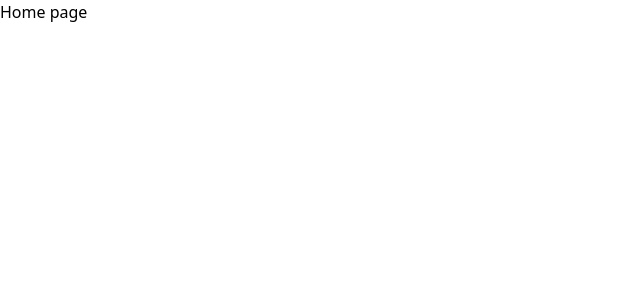
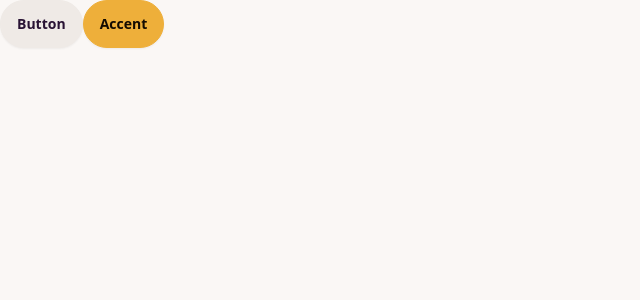
Before and after one commit to MohamedBenighil/manage-dependencies, a Next.js app: page / in a window 1280 px wide. Shown: the top 300 px of the page, without its empty margins (0-640 px from the left). Built offline with nearby package versions, Linux system fonts and the light colour scheme.

Commit message:
02. Paramétrage du projet (Installations)

```diff
--- a/app/layout.tsx
+++ b/app/layout.tsx
@@ -24,7 +24,7 @@ export default function RootLayout({
   children: React.ReactNode;
 }>) {
   return (
-    <html lang="en">
+    <html lang="en" data-theme="cupcake">
       <body
         className={`${geistSans.variable} ${geistMono.variable} antialiased`}
       >
--- a/app/page.tsx
+++ b/app/page.tsx
@@ -1,5 +1,11 @@
 import Image from "next/image";
 
 export default function Home() {
-  return <div>Home page</div>;
+  return (
+    <div>
+      <button className="btn">Button</button>
+
+      <button className="btn btn-accent">Accent</button>
+    </div>
+  );
 }
--- a/tailwind.config.ts
+++ b/tailwind.config.ts
@@ -14,6 +14,9 @@ const config: Config = {
       },
     },
   },
-  plugins: [],
+  plugins: [require("daisyui")],
+  daisyui: {
+    themes: ["light", "dark", "cupcake"],
+  },
 };
 export default config;
```
Also changed, not shown: package.json (+6 -5 lines), 1 other file (tests, documents, lock files or other folders).
